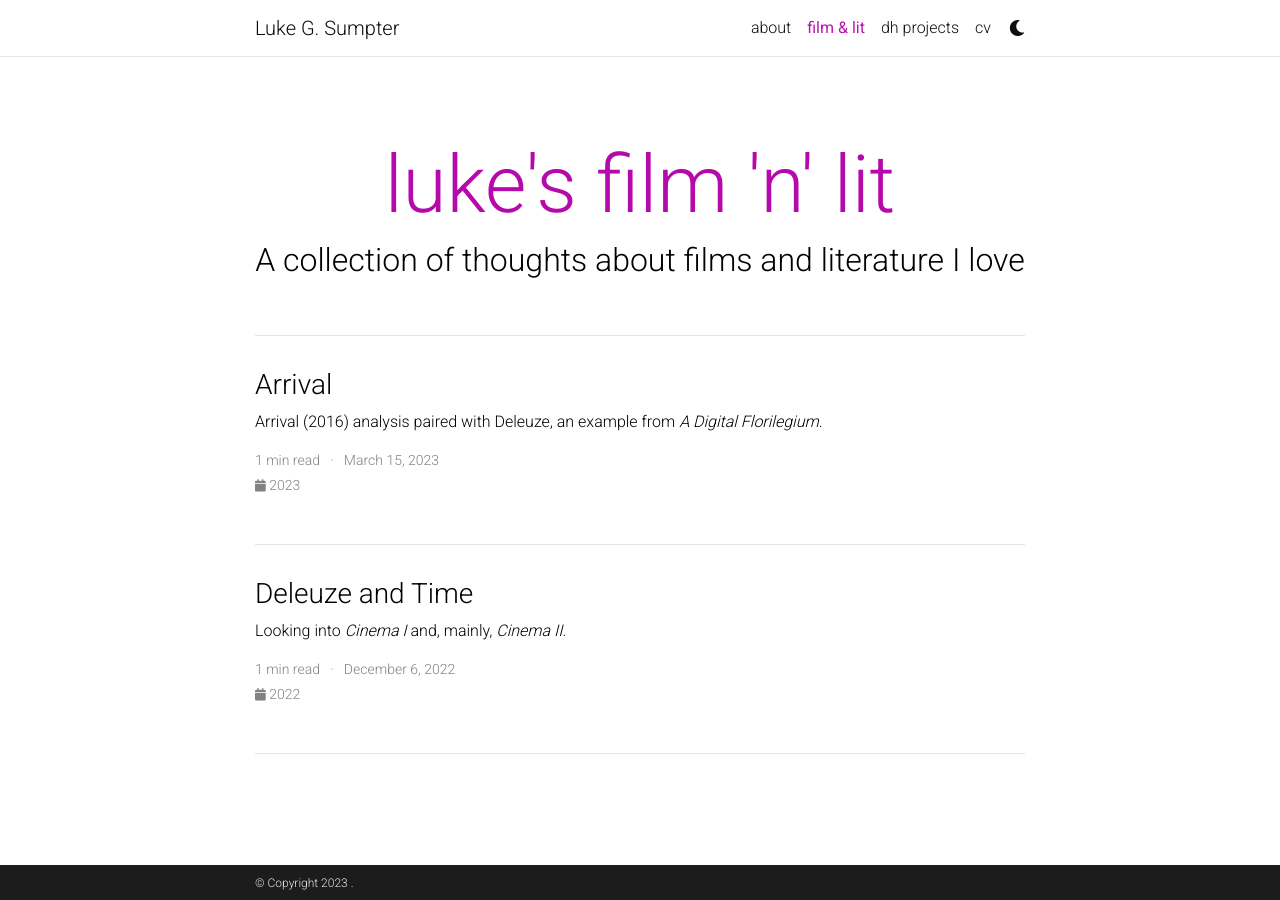
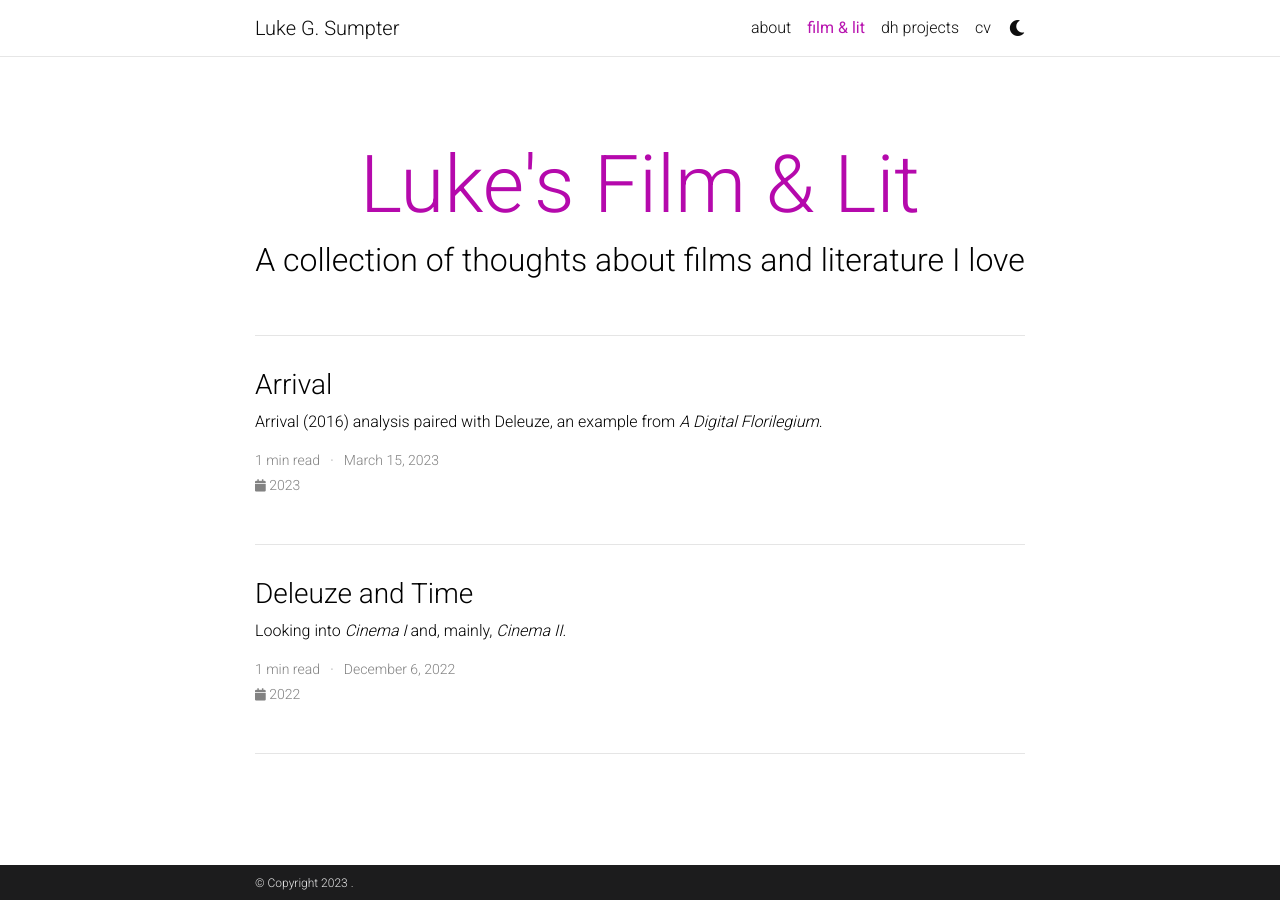
Before and after one commit to lgsump/lgsump.github.io, a Jekyll site: the page built from blog/index.html, in a window 1280 px wide. Built offline with Jekyll 4.4.1, drawn with Linux system fonts in a browser that asks for light colours; the list of posts is cut into pages by our own code; comment, search, counter and statistics services are not loaded; a style sheet for code colours, icons or effects is not loaded.

```diff
--- a/_config.yml
+++ b/_config.yml
@@ -117,7 +117,7 @@ bing_site_verification:  # out your bing-site-verification ID (Bing Webmaster)
 # Blog
 # -----------------------------------------------------------------------------
 
-blog_name: luke's film 'n' lit # blog_name will be displayed in your blog page
+blog_name: Luke's Film & Lit # blog_name will be displayed in your blog page
 blog_nav_title: film & lit # your blog must have a title for it to be displayed in the nav bar
 blog_description: A collection of thoughts about films and literature I love
 permalink: /blog/:year/:title/
```
